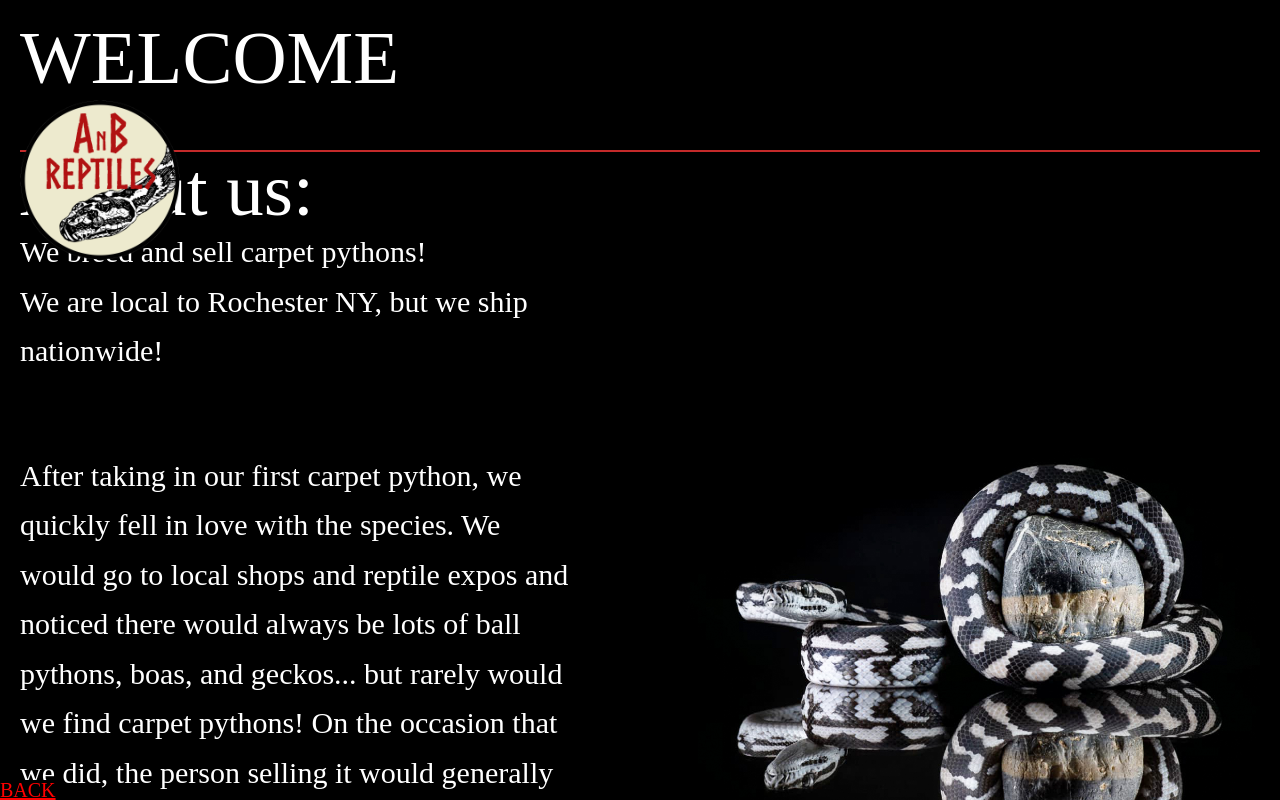
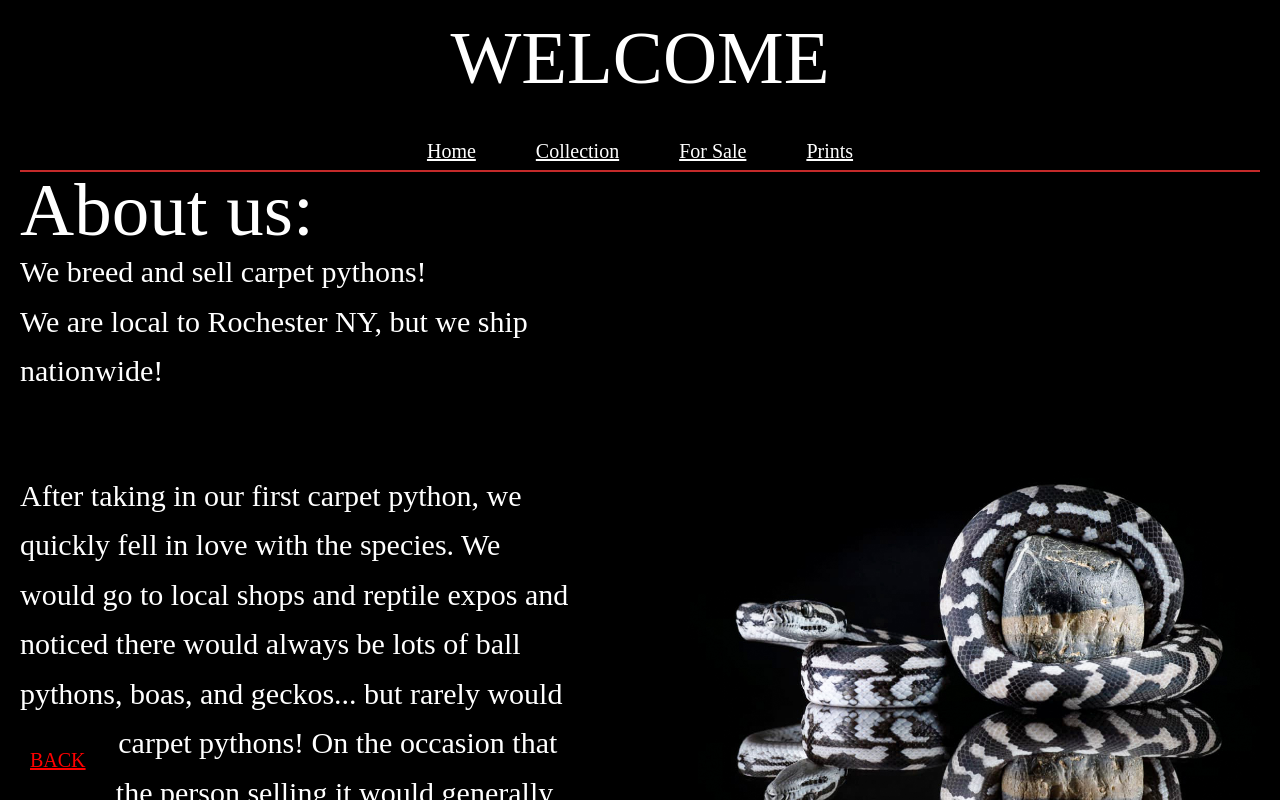
Before and after one commit to BenFrame/photo-site, a React (Create React App) app: page /Main in a window 1280 px wide. Shown: the top 800 px of the page. Built offline with nearby package versions, Linux system fonts and the light colour scheme.

Commit message:
Nav links installed

```diff
--- a/src/App.css
+++ b/src/App.css
@@ -37,8 +37,8 @@
 }
 
 .Welcome-header{
-  /* text-align: left; */
-  justify-content: left;
+  text-align: center;
+  justify-content: center;
 
 }
 
@@ -101,6 +101,7 @@ Body{
   background-repeat: no-repeat;
   background-origin: content-box;
   justify-content: center;
+
 }
 
 .Footer{
@@ -117,8 +118,22 @@ Body{
   }
 
   p{
+    display: flex;
     font-size: 30px;
     width: 45%;
     text-align: left;
     line-height: 1.65;
   }
+
+  a{
+
+    padding: 30px;
+    color: white;
+    font-size: 20px;
+    text-align: center;
+    justify-content: center;
+  }
+
+  nav{
+    text-align: center;
+  }
--- a/src/Components/Main-inner.js
+++ b/src/Components/Main-inner.js
@@ -7,10 +7,17 @@ export default function Main() {
         <div className = "App-inner">
 
             <header className="App-header-inner">
-                <img  src={ablogo} className="App-logo-inner" alt="logo" />
+
                 <div className="Welcome-header">
                     <h1 >WELCOME</h1>
                 </div>
+                    <nav>
+                        <a href='/'>Home</a>
+                        <a href='/collection'>Collection</a>
+                        <a href='/forSale'>For Sale</a>
+                        <a href='/prints'>Prints</a>
+
+                    </nav>
             </header>
             <body>
                 <h2> About us: </h2>
@@ -26,6 +33,7 @@ export default function Main() {
                 (and with a continuously expanding collection of animals reaching breeding age) we eventually decided to start AnB Reptiles in 2017!</p>
             </body>
             <footer className = "Footer">
+                {/* <img  src={ablogo} className="App-logo-inner" alt="logo"/> */}
                 <Link className = "Footer" to="/" >BACK</Link>
             </footer>
         </div>
```
